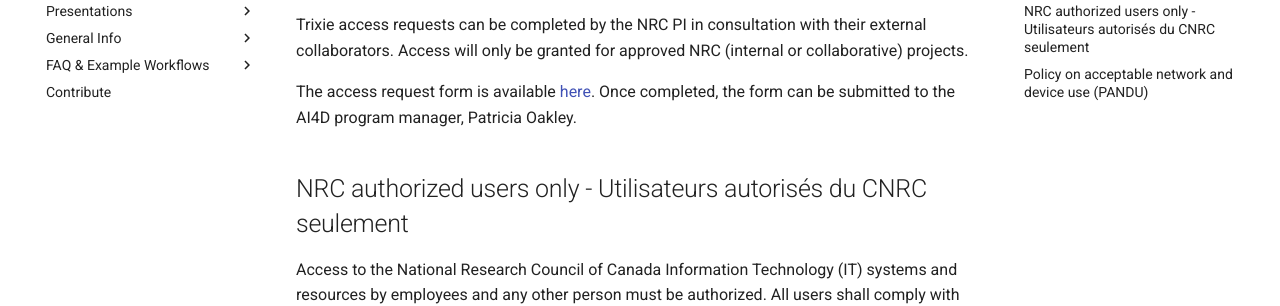
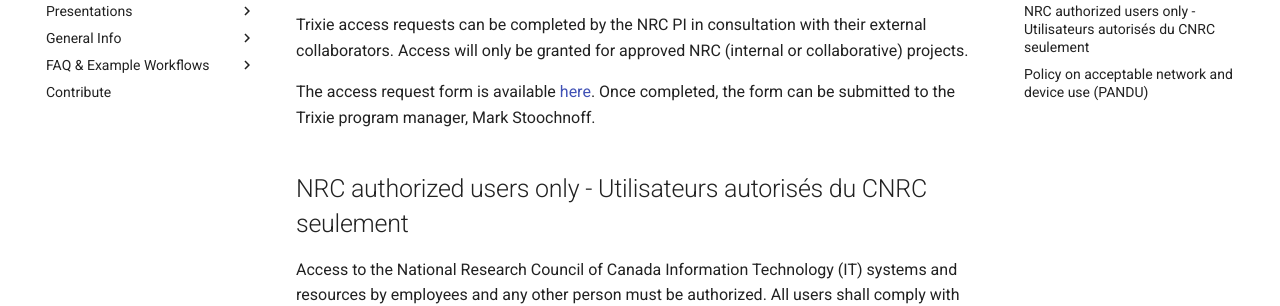
Before and after one commit to ai4d-iasc/trixie, an MkDocs documentation site: the page built from docs/index.md, in a window 1280 px wide and 900 px high, scrolled down 504 px. Shown: the part 178-484 px from the top of the window. Built offline with MkDocs 1.6.1 and Material for MkDocs 9.7.7, drawn with Linux system fonts in a browser that asks for light colours.

Commit message:
Docs: Updated the request form

```diff
--- a/docs/index.md
+++ b/docs/index.md
@@ -12,7 +12,7 @@
 
 Trixie access requests can be completed by the NRC PI in consultation with their external collaborators.  Access will only be granted for approved NRC (internal or collaborative) projects.
 
-The access request form is available [here](files/Blank-Trixie-GPU-HPC-Use-Request-v1.4.docx "Trixie access form"). Once completed, the form can be submitted to the AI4D program manager, Patricia Oakley.
+The access request form is available [here](files/Beatrix-Request-Form-v2.1.docx "Trixie access form"). Once completed, the form can be submitted to the Trixie program manager, Mark Stoochnoff.
 
 ## NRC authorized users only - Utilisateurs autorisés du CNRC seulement
 
```
Also changed, not shown: 2 other files.
